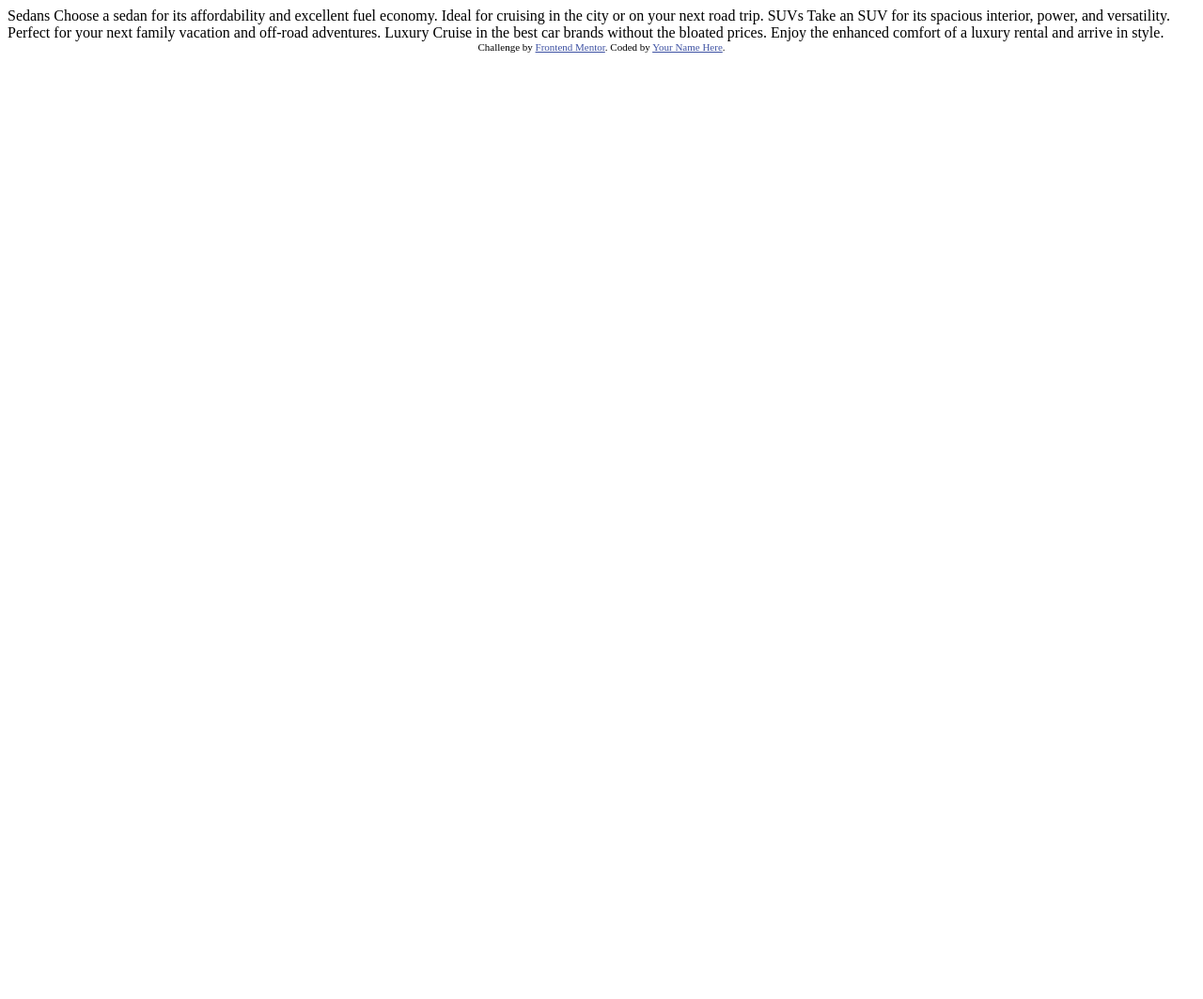
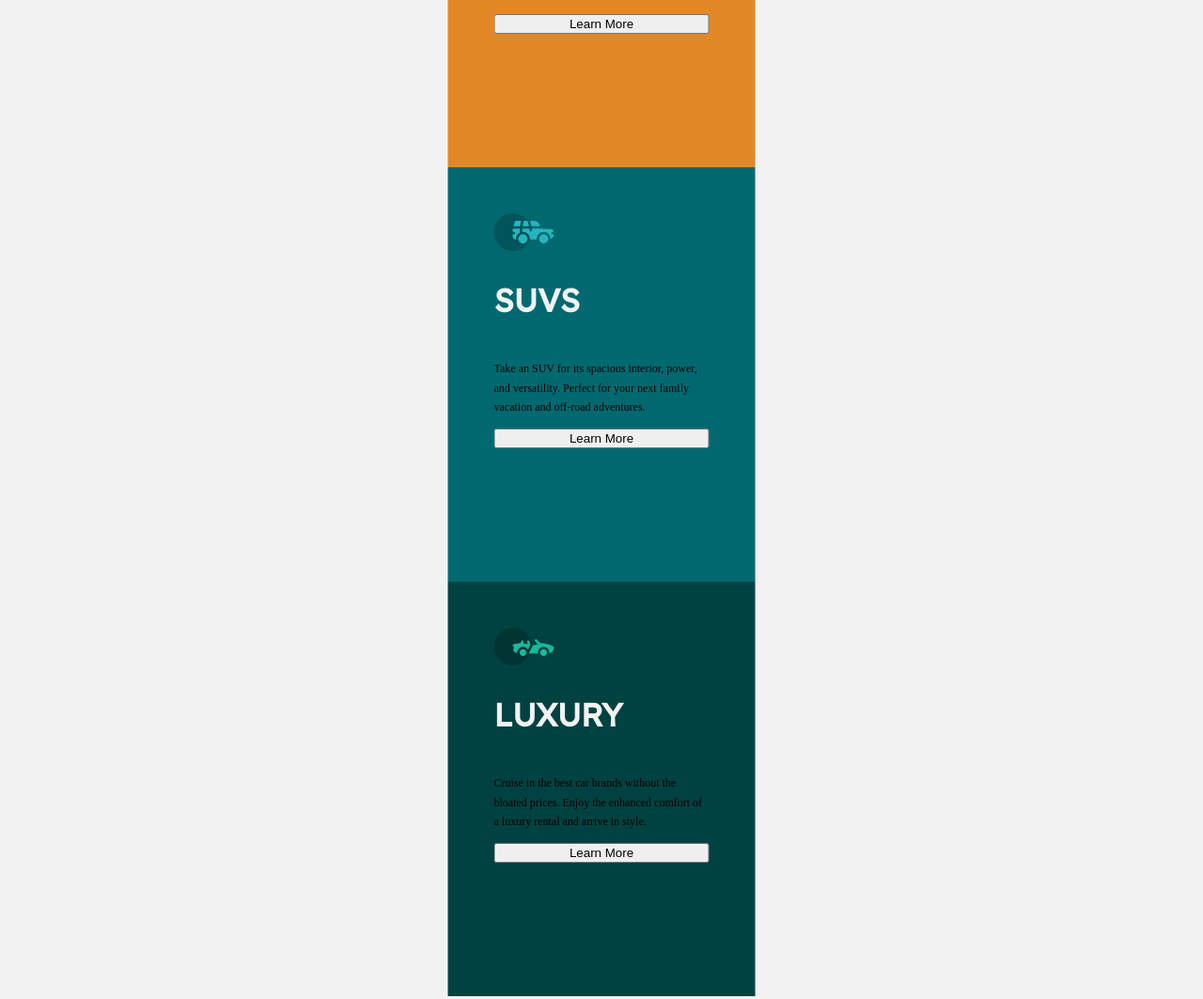
Before and after one commit to deck1801/Front--End-Challenge-3, a plain HTML site: page index.html in a window 1280 px wide. Shown: the whole page at 94% size. Before the commit the page ends 800 px from the top, so only its background shows below. Drawn offline with Linux system fonts and the light colour scheme.

Commit message:
Started the project faced little linear issues

```diff
--- /dev/null
+++ b/app/css/_global.scss
@@ -0,0 +1,30 @@
+html{
+    font-size:100%;
+    box-sizing: border-box;
+}
+
+*,*::after,*::before{
+    box-sizing: border-box;
+}
+
+body{
+    display: flex;
+    margin: 0;
+    padding: 0;
+    background: $VeryLightGray;
+    font-size:0.75rem;
+    line-height: 1.3rem;
+
+    &.noscroll{
+        overflow: hidden;
+    }
+}
+
+h1,h2,h3{
+    margin: 0;
+    padding: 0;
+}
+
+a,a:visited,a:hover{
+    text-decoration: none;
+}
--- /dev/null
+++ b/app/css/_main.scss
@@ -0,0 +1,47 @@
+.container{
+    position: absolute;
+    padding: 0;
+    width:20.4375rem;
+    height: 82.875rem;
+    display: flex;
+    flex-direction: column;
+    margin: 0;
+    top:50%;
+    left:50%;
+    transform: translate(-50%,-50%);
+    border-radius: 1rem;
+
+
+    .sec{
+        width: 100%;
+        height:27.5625rem;
+        display: flex;
+        flex-direction: column;
+        padding:3.0625rem;
+
+        svg{
+            width: 4.0625rem;
+            height: 2.625rem;
+            margin-bottom: 2.5625rem;
+        }
+
+        h2{
+            font-size: 2.125rem;
+            color: $VeryLightGray;
+            margin-bottom: 2.4375rem;
+            font-family: 'Lexend Deca', sans-serif;
+        }
+
+        &:nth-child(1){
+            background: $BrightOrange;
+        }
+        &:nth-child(2){
+            background:$DarkCyan;
+        }
+        &:last-child{
+            background: $VeryDarkCyan;
+        }
+    }
+
+
+}
--- /dev/null
+++ b/app/css/_variable.scss
@@ -0,0 +1,9 @@
+
+$BrightOrange:hsl(31, 77%, 52%);
+$DarkCyan:hsl(184, 100%, 22%);
+$VeryDarkCyan:hsl(179, 100%, 13%);
+$TransparentWhite:hsla(0, 0%, 100%, 0.75); //paragraph
+$VeryLightGray:hsl(0, 0%, 95%)//background,headings,buttons
+
+//font-family: 'Lexend Deca', sans-serif;
+//font-family: 'Big Shoulders Display', cursive;
--- /dev/null
+++ b/app/css/style.scss
@@ -0,0 +1,3 @@
+@import "variable";
+@import "global";
+@import "main";
--- a/index.html
+++ b/index.html
@@ -5,32 +5,39 @@
   <meta name="viewport" content="width=device-width, initial-scale=1.0"> <!-- displays site properly based on user's device -->
 
   <link rel="icon" type="image/png" sizes="32x32" href="./images/favicon-32x32.png">
-
+  <link rel="preconnect" href="https://fonts.googleapis.com">
+  <link rel="preconnect" href="https://fonts.gstatic.com" crossorigin>
+  <link href="https://fonts.googleapis.com/css2?family=Lexend+Deca&display=swap" rel="stylesheet">
+  <link href="https://fonts.googleapis.com/css2?family=Red+Hat+Display:wght@500;700;800&display=swap" rel="stylesheet">
+  <link href="https://fonts.googleapis.com/css2?family=Big+Shoulders+Display:wght@700&display=swap" rel="stylesheet">
+  <link rel="stylesheet" href="/dist/style.css">
   <title>Frontend Mentor | 3-column preview card component</title>
 
-  <!-- Feel free to remove these styles or customise in your own stylesheet 👍 -->
-  <style>
-    .attribution { font-size: 11px; text-align: center; }
-    .attribution a { color: hsl(228, 45%, 44%); }
-  </style>
 </head>
 <body>
 
-  Sedans
-  Choose a sedan for its affordability and excellent fuel economy. Ideal for cruising in the city
-  or on your next road trip.
-
-  SUVs
-  Take an SUV for its spacious interior, power, and versatility. Perfect for your next family vacation
-  and off-road adventures.
-
-  Luxury
-  Cruise in the best car brands without the bloated prices. Enjoy the enhanced comfort of a luxury
-  rental and arrive in style.
-
-  <div class="attribution">
-    Challenge by <a href="https://www.frontendmentor.io?ref=challenge" target="_blank">Frontend Mentor</a>.
-    Coded by <a href="#">Your Name Here</a>.
+  <div class="container">
+    <div class="sec">
+      <svg xmlns="http://www.w3.org/2000/svg"><g fill="none" fill-rule="evenodd"><circle fill="#000" opacity=".201" cx="20" cy="20" r="20"/><path d="M52.936 24.11c1.942 0 3.517 1.542 3.517 3.445 0 1.903-1.575 3.445-3.517 3.445s-3.516-1.542-3.516-3.445c0-1.903 1.574-3.445 3.516-3.445zm-21.957 0c1.942 0 3.517 1.542 3.517 3.445 0 1.903-1.575 3.445-3.517 3.445s-3.516-1.542-3.516-3.445c0-1.903 1.574-3.445 3.516-3.445zm6.948-4.848v1.429c0 .716.61 1.293 1.348 1.259a1.295 1.295 0 001.225-1.295v-1.393h8.256l13.483 1.313c.956.093 1.676.881 1.676 1.814 0 2.89-2.126 5.303-4.926 5.819.397-3.557-2.458-6.62-6.053-6.62-3.646 0-6.504 3.14-6.039 6.723h-9.879c.466-3.588-2.397-6.722-6.039-6.722-3.595 0-6.45 3.062-6.052 6.62-2.14-.398-3.916-1.912-4.61-3.931h1.142c.731 0 1.32-.598 1.285-1.322-.033-.678-.629-1.2-1.322-1.2H20v-.251c0-1.274 1.066-2.243 2.306-2.243h15.62zM42.59 11c2.645 0 4.99 1.556 5.972 3.963l.726 1.779H40.17L38.413 11h4.178zm-6.865 0l1.758 5.741H26.505l3.357-3.654A6.502 6.502 0 0134.644 11h1.082z" fill="#FFD473" fill-rule="nonzero"/></g></svg>
+      <h2>SEDANS</h2>
+      <p>Choose a sedan for its affordability and excellent fuel economy. Ideal for cruising in the city
+        or on your next road trip.</p>
+      <button class="btn">Learn More</button>
+    </div>
+    <div class="sec">
+      <svg width="64" height="40" xmlns="http://www.w3.org/2000/svg"><g fill="none" fill-rule="evenodd"><circle fill="#000" opacity=".201" cx="20" cy="20" r="20"/><path d="M31.002 22.358c2.917 0 5.18 2.593 4.762 5.506a4.828 4.828 0 01-2.962 3.778 4.797 4.797 0 01-5.3-1.165c-1.188-1.26-1.235-2.613-1.263-2.613-.42-2.924 1.857-5.506 4.763-5.506zm22 0c3.457 0 5.798 3.567 4.41 6.744A4.816 4.816 0 0152.3 31.94a4.826 4.826 0 01-4.06-4.077c-.42-2.915 1.846-5.506 4.762-5.506zm-15.04-6.083v1.462a1.29 1.29 0 001.352 1.29c.693-.033 1.227-.631 1.227-1.326v-1.426h8.3l13.056.716a1.29 1.29 0 011.164.917c.27.895.446 1.477.563 1.87h-1.047c-.694 0-1.291.534-1.324 1.228a1.29 1.29 0 001.288 1.352h1.445c-.164 2.225-1.57 4.193-3.6 5.05.13-4.212-3.255-7.63-7.384-7.63-4.317 0-7.762 3.718-7.358 8.086h-7.285c.43-4.655-3.503-8.531-8.131-8.046v-3.543h7.734zm-10.312 0v4.308a7.4 7.4 0 00-4.006 7.274 3.874 3.874 0 01-3.642-3.864v-1.635h1.46a1.29 1.29 0 000-2.58h-1.461v-3.213l.003-.29h7.646zm14.986-8.196c2.65 0 5 1.592 5.984 4.055l.63 1.579a5.525 5.525 0 01-.065-.004l-.026-.002-.034-.002-.022-.002a4.178 4.178 0 00-.224-.006l-.098-.001h-.039l-.136-.001h-.052l-.326-.001H40.211L38.528 8.08zm-13.632 0l-1.122 5.616h-7.144l1.47-4.71a1.29 1.29 0 011.231-.906h5.565zm6.832 0l1.683 5.615h-7.007l1.121-5.615h4.203z" fill="#26B5C0" fill-rule="nonzero"/></g></svg>
+      <h2>SUVS</h2>
+      <p>Take an SUV for its spacious interior, power, and versatility. Perfect for your next family vacation
+        and off-road adventures.</p>
+      <button class="btn">Learn More</button>
+    </div>
+    <div class="sec">
+      <svg width="64" height="40" xmlns="http://www.w3.org/2000/svg"><g fill="none" fill-rule="evenodd"><circle fill="#000" opacity=".201" cx="20" cy="20" r="20"/><path d="M30.98 22.835c1.941 0 3.516 1.604 3.516 3.583 0 1.978-1.575 3.582-3.517 3.582s-3.516-1.604-3.516-3.582c0-1.979 1.574-3.583 3.516-3.583zm21.956 0c1.942 0 3.517 1.604 3.517 3.583 0 1.978-1.575 3.582-3.517 3.582s-3.516-1.604-3.516-3.582c0-1.979 1.574-3.583 3.516-3.583zm-9.143-10.45a1.27 1.27 0 011.819 0l3.715 3.784c4.444-.115 9.7 1.142 13.964 3.753.387.237.624.664.624 1.124 0 3.006-2.126 5.514-4.926 6.05.397-3.698-2.458-6.882-6.053-6.882-3.646 0-6.504 3.264-6.039 6.99h-9.669c.76-1.544.993-2.026 1.337-2.711l.082-.162c.421-.835 1.056-2.07 2.883-5.65 1.68-.023 3.47-.408 5.247-1.403l-2.984-3.04a1.328 1.328 0 010-1.854zm-7.68 1.064c.683-.2 1.395.202 1.592.898l.749 2.652a3.46 3.46 0 01-.247 2.51l-1.733 3.395-.216.424c-1.07-1.89-3.06-3.114-5.279-3.114-3.595 0-6.45 3.184-6.052 6.885-1.832-.347-3.414-1.537-4.278-3.276a1.331 1.331 0 01.117-1.376l.955-1.303-1.325-1.295c-.751-.735-.376-2.024.64-2.231l6.614-1.346.13-.026c.092-.019.145-.03.157-.031.314-.146 1.07-.591 1.07-1.506 0-.734.592-1.327 1.316-1.31.712.016 1.268.662 1.256 1.388a4.11 4.11 0 01-.348 1.611 22.69 22.69 0 014.7 1.146l-.7-2.473a1.314 1.314 0 01.882-1.622z" fill="#19B89D" fill-rule="nonzero"/></g></svg>
+      <h2>LUXURY</h2>
+      <p>Cruise in the best car brands without the bloated prices. Enjoy the enhanced comfort of a luxury
+        rental and arrive in style.</p>
+      <button class="btn">Learn More</button>
+    </div>
   </div>
 </body>
 </html>
```
Also changed, not shown: app/js/app.js (added), dist/style.css (added), 1 other file.
